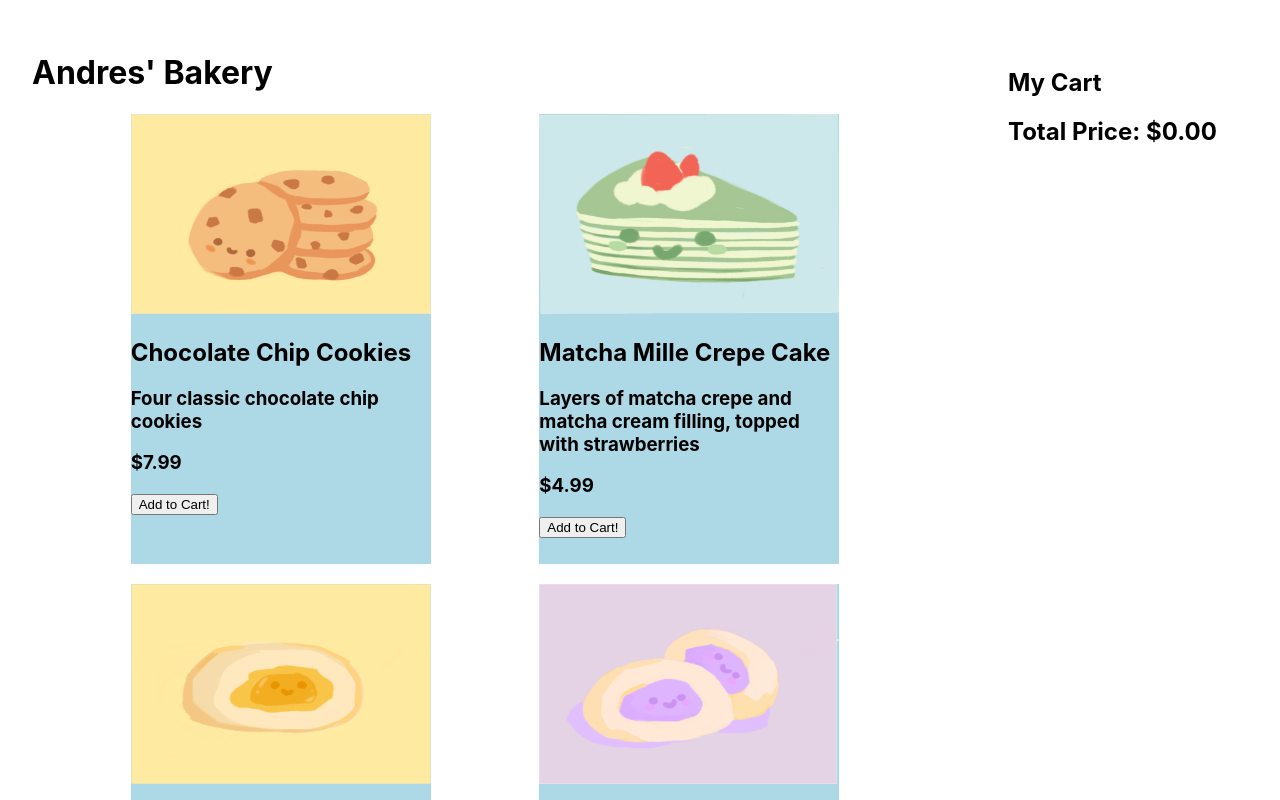
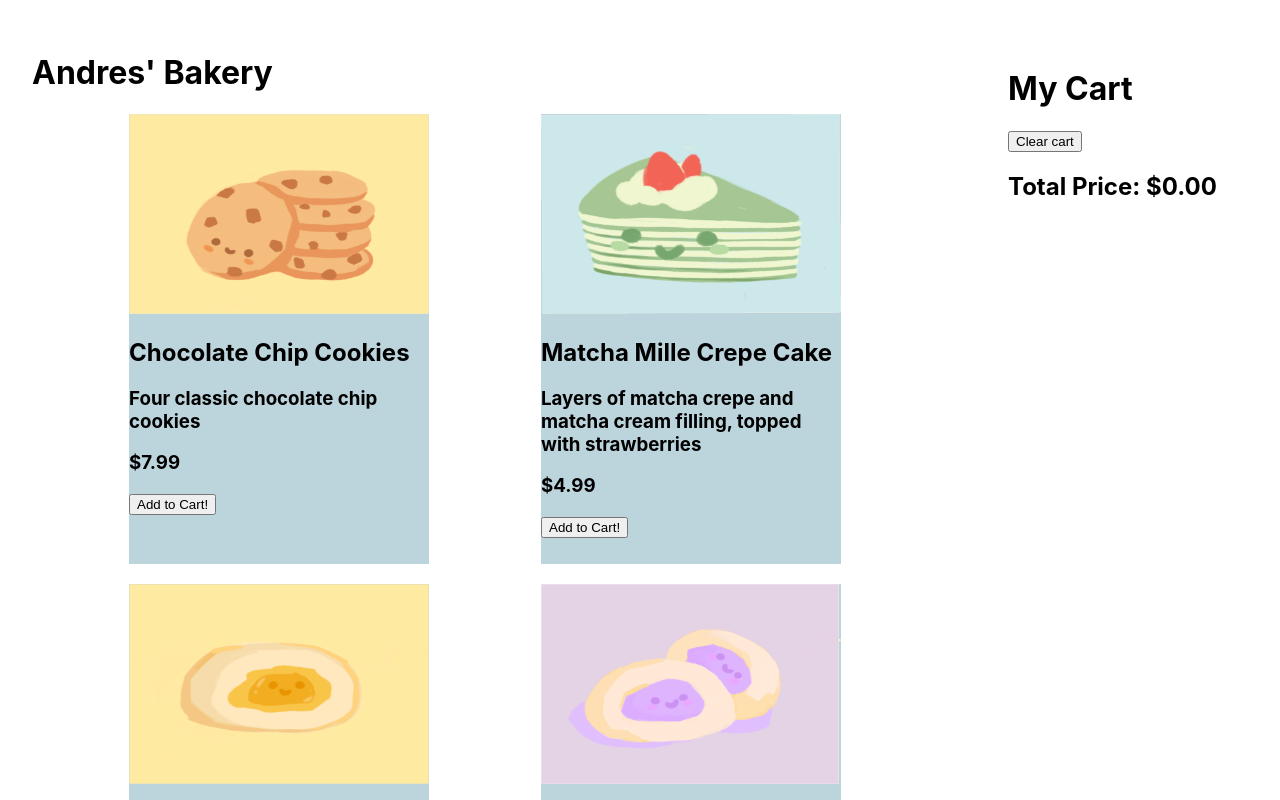
Before and after one commit to andresbeckruiz/react-studio, a React (Create React App) app: page / in a window 1280 px wide. Shown: the top 800 px of the page. Built offline with nearby package versions, Linux system fonts and the light colour scheme.

Commit message:
Final touches

```diff
--- a/src/App.css
+++ b/src/App.css
@@ -11,7 +11,7 @@
 }
 
 .BakeryItem {
-    background-color: #add8e6;
+    background-color: #bcd4db;
     display: flex;
     flex-direction: column;
     height: 450px;
@@ -20,7 +20,7 @@
 
 .BakeryItemsContainer {
     display: flex;
-    column-gap: 20px;
+    column-gap: 25px;
     flex-wrap: wrap;
     justify-content: space-evenly;
     margin-left: 10px;
--- a/src/App.js
+++ b/src/App.js
@@ -40,6 +40,11 @@ function App() {
     setTotalPrice(totalPrice + item.price)
   }, [cart, totalPrice])
 
+  const clearCart = () => {
+    setCart([])
+    setTotalPrice(0)
+  }
+
   return (
     <div className="App">
       <div className="LeftContainer">
@@ -53,7 +58,8 @@ function App() {
       </div>
       </div>
       <div className="RightContainer">
-        <h2>My Cart</h2>
+        <h1>My Cart</h1>
+        <button onClick={clearCart}> Clear cart</button>
         <h2> Total Price: ${totalPrice.toFixed(2)}</h2>
         {cart.map((item) => (
           <h3> {item.count}x {item.name}</h3>
```
